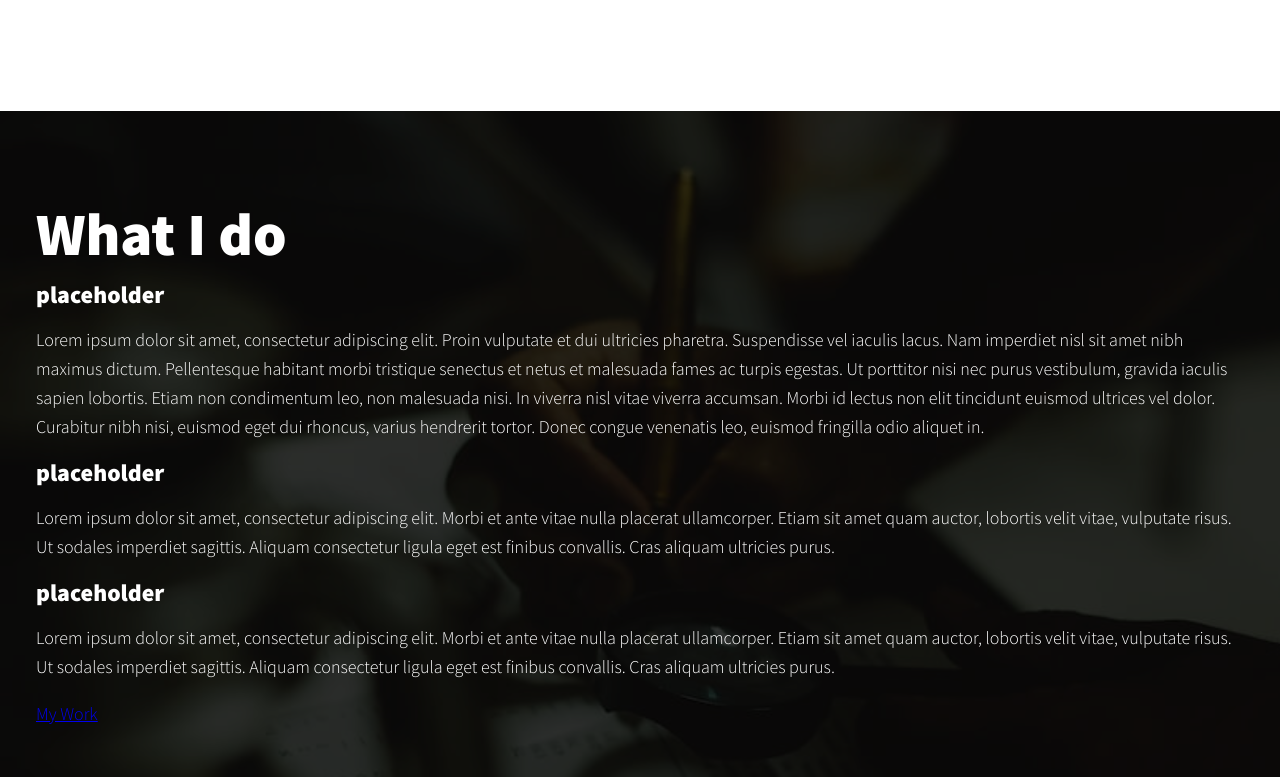
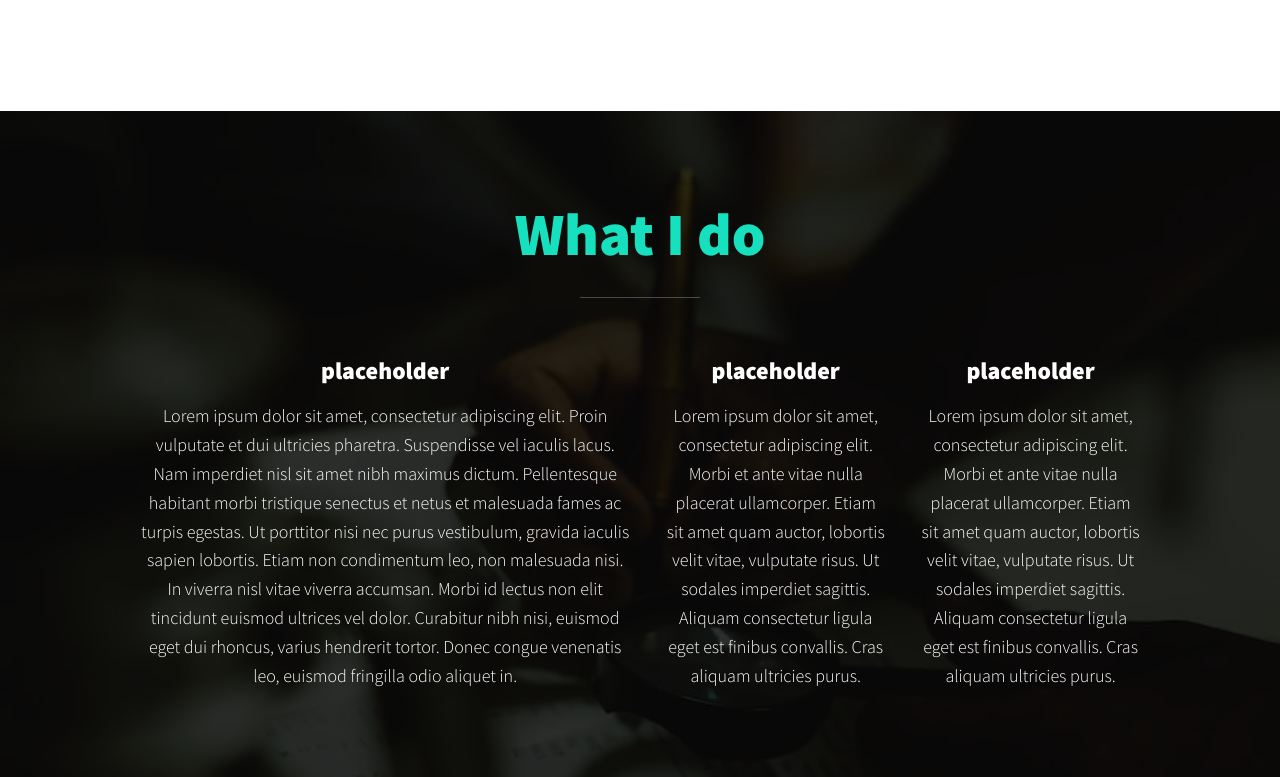
Before and after one commit to tylerf808/new-portfolio, a plain HTML site: page index.html in a window 1280 px wide. Shown: the part 375-1152 px from the top of the page. Drawn offline with Linux system fonts and the light colour scheme; files that its build step writes are made by us from their sources; files whose address does not match are found by name.

Commit message:
Finished styling of the services section

```diff
--- a/css/style.css
+++ b/css/style.css
@@ -52,6 +52,31 @@ img {
 }
 
 strong { font-weight: var(--fw-bold); }
+
+:focus {
+    outline: 3px solid var(--clr-accent);
+    outline-offset: 3px;
+}
+
+/* Buttons */
+
+.btn {
+    display: inline-block;
+    padding: .5em 2.5em;
+    background: var(--clr-accent);
+    color: var(--clr-dark);
+    text-decoration: none;
+    cursor: pointer;
+    font-size: .8rem;
+    text-transform: uppercase;
+    letter-spacing: 2px;
+    font-weight: var(--fw-bold);
+    transition: transform 200ms ease-in-out;
+}
+
+.btn:hover {
+    transform: scale(1.1);
+}
 
 /* Typography */
 
@@ -151,4 +176,42 @@ nav { display: none; }
     background-size: cover;
     background-blend-mode: multiply;
     color: var(--clr-light);
+    text-align: center;
 }
+
+.section__title--services {
+    color: var(--clr-accent);
+    position: relative;
+}
+
+.section__title--services::after {
+    content: '';
+    display: block;
+    width: 2em;
+    height: 1px;
+    margin: 0.5em auto 1em;
+    background: var(--clr-light);
+    opacity: 0.25;
+}
+
+.services {
+    margin-bottom: 4em;
+}
+
+.service {
+    max-width: 500px;
+    margin: 0 auto;
+}
+
+@media (min-width: 800px) {
+    .services {
+        display: flex;
+        max-width: 1000px;
+        margin-left: auto;
+        margin-right: auto;
+    }
+
+    .service + .service {
+        margin-left: 2em;
+    }
+}
```
